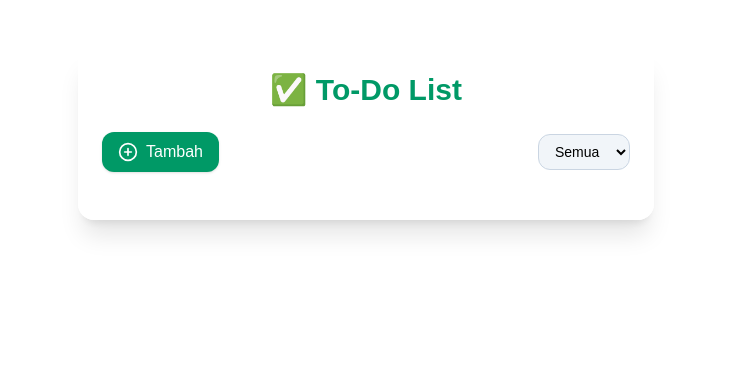
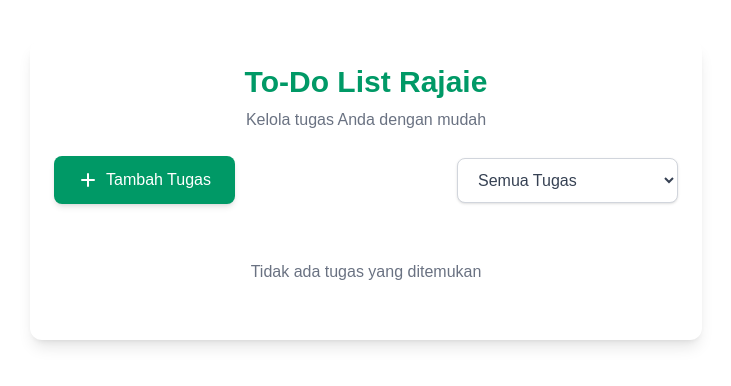
Before and after one commit to r4jaie/todolist, a Next.js app: page / in a window 1280 px wide. Shown: the top 386 px of the page, without its empty margins (274-1005 px from the left). Built offline with nearby package versions, Linux system fonts and the light colour scheme; no server answers; the database is empty.

Commit message:
Update dependencies and enhance TodoList UI with improved styling and functionality

```diff
--- a/package.json
+++ b/package.json
@@ -9,6 +9,9 @@
     "lint": "next lint"
   },
   "dependencies": {
+    "@dnd-kit/core": "^6.3.1",
+    "@dnd-kit/sortable": "^10.0.0",
+    "@dnd-kit/utilities": "^3.2.2",
     "firebase": "^11.6.0",
     "framer-motion": "^12.6.3",
     "lucide-react": "^0.487.0",
--- a/src/components/todolist.tsx
+++ b/src/components/todolist.tsx
@@ -13,7 +13,6 @@ import {
   updateDoc,
 } from "firebase/firestore";
 import { db } from "../app/lib/firebase";
-import { PlusCircle, Edit3, Trash2 } from "lucide-react";
 
 type Task = {
   id: string;
@@ -24,7 +23,9 @@ type Task = {
 
 export default function TodoList() {
   const [tasks, setTasks] = useState<Task[]>([]);
-  const [timeRemaining, setTimeRemaining] = useState<{ [key: string]: string }>({});
+  const [timeRemaining, setTimeRemaining] = useState<{ [key: string]: string }>(
+    {}
+  );
   const [filter, setFilter] = useState<"all" | "done" | "not_done">("all");
 
   useEffect(() => {
@@ -160,41 +161,66 @@ export default function TodoList() {
   });
 
   return (
-    <div className="max-w-xl mx-auto mt-12 p-6 bg-white/80 backdrop-blur-md shadow-xl rounded-2xl">
+    <div className="max-w-2xl mx-auto mt-10 p-6 bg-white rounded-xl shadow-lg">
       <Toaster position="top-right" />
 
-      <h1 className="text-3xl font-bold text-center text-emerald-600 mb-6">
-        ✅ To-Do List
+      <div className="flex flex-col items-center mb-6">
+        <h1 className="text-3xl font-bold text-emerald-600 mb-2">
+          To-Do List Rajaie
         </h1>
+        <p className="text-gray-500">Kelola tugas Anda dengan mudah</p>
+      </div>
 
-      <div className="flex justify-between items-center mb-6">
+      <div className="flex flex-col sm:flex-row justify-between items-center mb-6 gap-4">
         <button
           onClick={addTask}
-          className="flex items-center gap-2 bg-emerald-600 hover:bg-emerald-700 text-white px-4 py-2 rounded-xl shadow transition-all"
+          className="w-full sm:w-auto bg-emerald-600 hover:bg-emerald-700 text-white px-6 py-3 rounded-lg shadow-md transition-colors duration-300 flex items-center justify-center gap-2"
         >
-          <PlusCircle className="w-5 h-5" /> Tambah
+          <svg
+            xmlns="http://www.w3.org/2000/svg"
+            className="h-5 w-5"
+            viewBox="0 0 20 20"
+            fill="currentColor"
+          >
+            <path
+              fillRule="evenodd"
+              d="M10 3a1 1 0 011 1v5h5a1 1 0 110 2h-5v5a1 1 0 11-2 0v-5H4a1 1 0 110-2h5V4a1 1 0 011-1z"
+              clipRule="evenodd"
+            />
+          </svg>
+          Tambah Tugas
         </button>
+
         <select
           value={filter}
           onChange={(e) => setFilter(e.target.value as typeof filter)}
-          className="bg-slate-100 border border-slate-300 rounded-xl px-3 py-2 text-sm text-black"
+          className="w-full sm:w-auto bg-white border border-gray-300 text-gray-700 py-3 px-4 pr-8 rounded-lg shadow-sm focus:outline-none focus:ring-2 focus:ring-emerald-500 focus:border-emerald-500"
         >
-          <option value="all" className="text-black">Semua</option>
-          <option value="done" className="text-black">Selesai</option>
-          <option value="not_done" className="text-black">Belum</option>
+          <option value="all">Semua Tugas</option>
+          <option value="done">Tugas Selesai</option>
+          <option value="not_done">Tugas Belum Selesai</option>
         </select>
       </div>
 
-      <ul className="space-y-3">
+      <ul className="space-y-4">
         <AnimatePresence>
-          {filteredTasks.map((task) => {
+          {filteredTasks.length === 0 ? (
+            <motion.div
+              initial={{ opacity: 0 }}
+              animate={{ opacity: 1 }}
+              className="text-center py-8 text-gray-500"
+            >
+              Tidak ada tugas yang ditemukan
+            </motion.div>
+          ) : (
+            filteredTasks.map((task) => {
               const timeLeft = calculateTimeRemaining(task.deadline);
               const isExpired = timeLeft === "Waktu habis!";
               const taskColor = task.completed
-              ? "bg-emerald-100"
+                ? "bg-green-50 border-l-4 border-green-500"
                 : isExpired
-              ? "bg-rose-100"
-              : "bg-yellow-100";
+                ? "bg-red-50 border-l-4 border-red-500"
+                : "bg-yellow-50 border-l-4 border-yellow-500";
 
               return (
                 <motion.li
@@ -203,43 +229,129 @@ export default function TodoList() {
                   animate={{ opacity: 1, y: 0 }}
                   exit={{ opacity: 0, x: -20 }}
                   transition={{ duration: 0.3 }}
-                className={`p-4 rounded-xl shadow-md ${taskColor}`}
+                  className={`p-4 rounded-lg shadow-sm ${taskColor} hover:shadow-md transition-shadow duration-200`}
                 >
-                <div className="flex justify-between items-center">
+                  <div className="flex flex-col sm:flex-row sm:items-center justify-between gap-3">
+                    <div className="flex items-center gap-3 flex-1">
+                      <button
+                        onClick={() => toggleTask(task.id)}
+                        className={`flex-shrink-0 w-6 h-6 rounded-full border-2 flex items-center justify-center transition-colors duration-200 ${
+                          task.completed
+                            ? "bg-emerald-500 border-emerald-500 text-white"
+                            : "border-gray-300 hover:border-emerald-500"
+                        }`}
+                      >
+                        {task.completed && (
+                          <svg
+                            xmlns="http://www.w3.org/2000/svg"
+                            className="h-4 w-4"
+                            viewBox="0 0 20 20"
+                            fill="currentColor"
+                          >
+                            <path
+                              fillRule="evenodd"
+                              d="M16.707 5.293a1 1 0 010 1.414l-8 8a1 1 0 01-1.414 0l-4-4a1 1 0 011.414-1.414L8 12.586l7.293-7.293a1 1 0 011.414 0z"
+                              clipRule="evenodd"
+                            />
+                          </svg>
+                        )}
+                      </button>
+                      <div className="flex-1">
                         <span
-                    onClick={() => toggleTask(task.id)}
-                    className={`cursor-pointer text-lg transition-all ${
+                          className={`block text-lg ${
                             task.completed
                               ? "line-through text-gray-400"
-                        : "font-medium text-gray-800"
+                              : "text-gray-700 font-medium"
                           }`}
                         >
                           {task.text}
                         </span>
-                  <div className="flex gap-2">
+                        <div className="flex flex-wrap gap-x-4 gap-y-1 mt-1 text-sm text-gray-500">
+                          <span className="flex items-center gap-1">
+                            <svg
+                              xmlns="http://www.w3.org/2000/svg"
+                              className="h-4 w-4"
+                              fill="none"
+                              viewBox="0 0 24 24"
+                              stroke="currentColor"
+                            >
+                              <path
+                                strokeLinecap="round"
+                                strokeLinejoin="round"
+                                strokeWidth={2}
+                                d="M8 7V3m8 4V3m-9 8h10M5 21h14a2 2 0 002-2V7a2 2 0 00-2-2H5a2 2 0 00-2 2v12a2 2 0 002 2z"
+                              />
+                            </svg>
+                            {new Date(task.deadline).toLocaleString()}
+                          </span>
+                          <span className="flex items-center gap-1">
+                            <svg
+                              xmlns="http://www.w3.org/2000/svg"
+                              className="h-4 w-4"
+                              fill="none"
+                              viewBox="0 0 24 24"
+                              stroke="currentColor"
+                            >
+                              <path
+                                strokeLinecap="round"
+                                strokeLinejoin="round"
+                                strokeWidth={2}
+                                d="M12 8v4l3 3m6-3a9 9 0 11-18 0 9 9 0 0118 0z"
+                              />
+                            </svg>
+                            {timeRemaining[task.id] || "Menghitung..."}
+                          </span>
+                        </div>
+                      </div>
+                    </div>
+
+                    <div className="flex gap-2 justify-end">
                       <button
                         onClick={() => editTask(task)}
-                      className="p-2 rounded-full bg-blue-500 hover:bg-blue-600 text-white"
+                        className="text-white px-3 py-1 rounded bg-blue-600 hover:bg-blue-700 transition-colors duration-200 flex items-center gap-1"
                       >
-                      <Edit3 className="w-4 h-4" />
+                        <svg
+                          xmlns="http://www.w3.org/2000/svg"
+                          className="h-4 w-4"
+                          fill="none"
+                          viewBox="0 0 24 24"
+                          stroke="currentColor"
+                        >
+                          <path
+                            strokeLinecap="round"
+                            strokeLinejoin="round"
+                            strokeWidth={2}
+                            d="M11 5H6a2 2 0 00-2 2v11a2 2 0 002 2h11a2 2 0 002-2v-5m-1.414-9.414a2 2 0 112.828 2.828L11.828 15H9v-2.828l8.586-8.586z"
+                          />
+                        </svg>
+                        Edit
                       </button>
                       <button
                         onClick={() => deleteTask(task.id)}
-                      className="p-2 rounded-full bg-red-500 hover:bg-red-600 text-white"
+                        className="text-white px-3 py-1 rounded bg-red-600 hover:bg-red-700 transition-colors duration-200 flex items-center gap-1"
                       >
-                      <Trash2 className="w-4 h-4" />
+                        <svg
+                          xmlns="http://www.w3.org/2000/svg"
+                          className="h-4 w-4"
+                          fill="none"
+                          viewBox="0 0 24 24"
+                          stroke="currentColor"
+                        >
+                          <path
+                            strokeLinecap="round"
+                            strokeLinejoin="round"
+                            strokeWidth={2}
+                            d="M19 7l-.867 12.142A2 2 0 0116.138 21H7.862a2 2 0 01-1.995-1.858L5 7m5 4v6m4-6v6m1-10V4a1 1 0 00-1-1h-4a1 1 0 00-1 1v3M4 7h16"
+                          />
+                        </svg>
+                        Hapus
                       </button>
                     </div>
                   </div>
-                <p className="text-sm text-gray-600">
-                  🗓️ {new Date(task.deadline).toLocaleString()}
-                </p>
-                <p className="text-xs text-gray-700 font-semibold">
-                  ⏳ {timeRemaining[task.id] || "Menghitung..."}
-                </p>
                 </motion.li>
               );
-          })}
+            })
+          )}
         </AnimatePresence>
       </ul>
     </div>
```
Also changed, not shown: 1 other file (tests, documents, lock files or other folders). Lines whose indentation alone changed are shown as unchanged.
